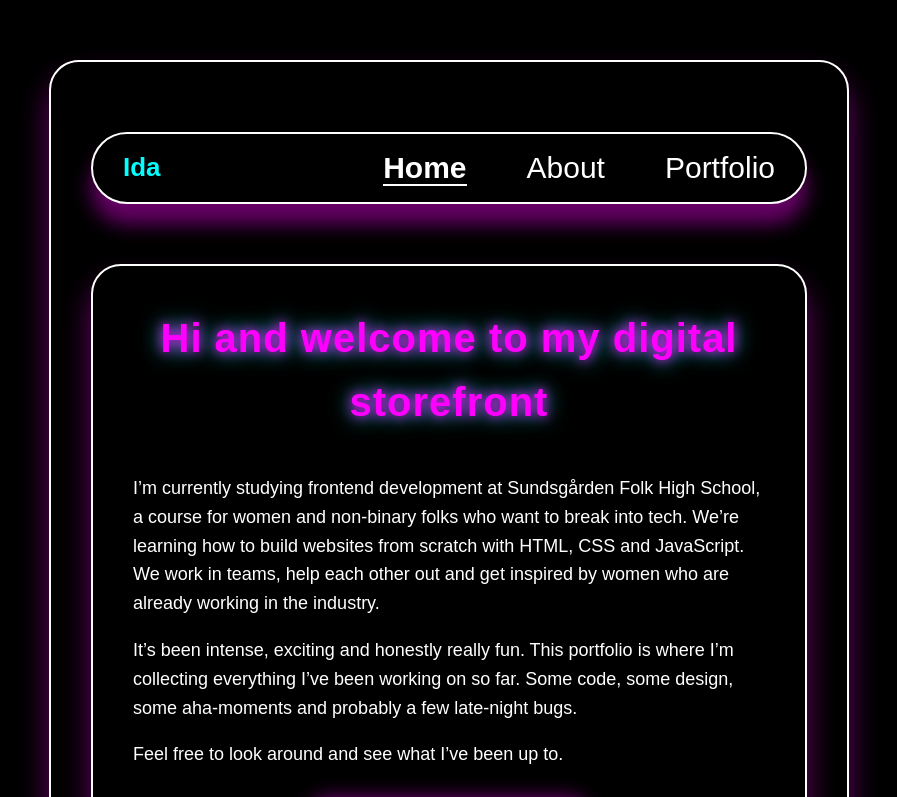
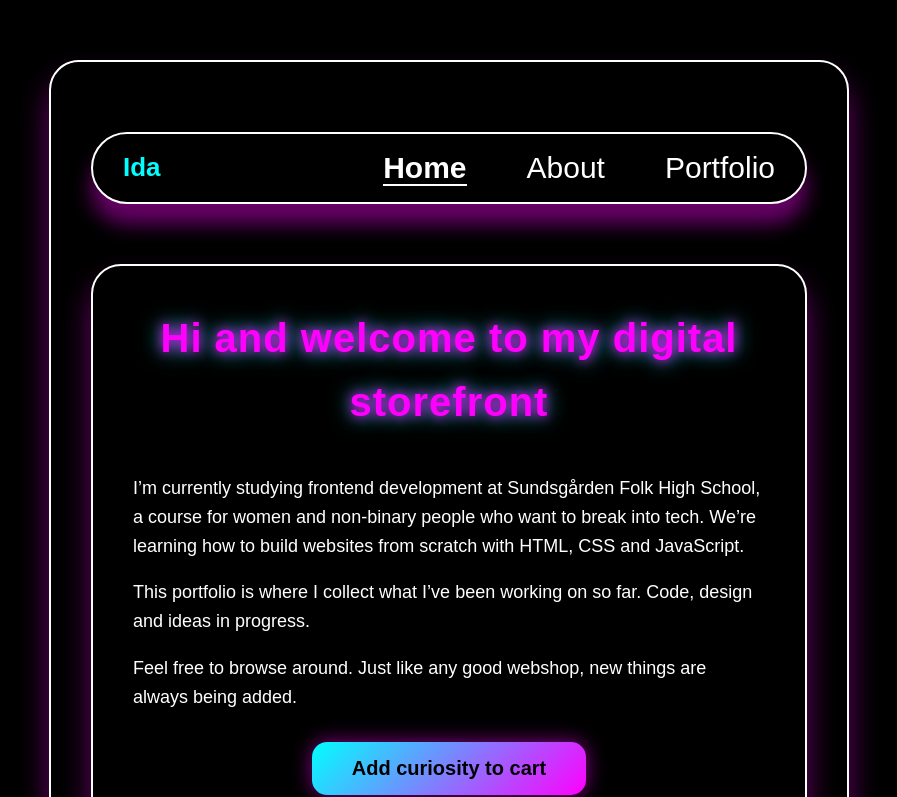
Before and after one commit to Idace/my-portfolio, a React (Vite) app: page / in a window 1280 px wide. Shown: the top 797 px of the page, without its empty margins (191-1088 px from the left). Built offline with nearby package versions, Linux system fonts and the light colour scheme.

Commit message:
changed text

```diff
--- a/src/components/About.css
+++ b/src/components/About.css
@@ -3,6 +3,7 @@
     margin: 80px auto;
     padding: 40px;
     background-image: url(../assets/my-pic.png);
+    background-repeat: no-repeat;
     border: 2px solid white;
     border-radius: 30px;
     box-shadow: 0 0 30px #ff00ff99;
--- a/src/pages/About.jsx
+++ b/src/pages/About.jsx
@@ -16,7 +16,9 @@ const  About=()=> {
         <div className="about-card">
             <h2 className="about-section"> Product specs</h2>
             <p>
-               I know how a store works. I’ve led people, organised chaos and made things happen. Now I’m turning that into digital skills for e-commerce.
+               I have learned a lot from working in physical stores.
+               Leading teams, staying organised and keeping things running smoothly.
+               Now I am starting to turn that experience into digital skills for the world of e-commerce.
             </p>
         </div>
 
--- a/src/pages/Home.jsx
+++ b/src/pages/Home.jsx
@@ -14,16 +14,14 @@ const Home =()=> {
         <div className="site-container">
             <h1 className="title">Hi and welcome to my digital storefront</h1>
             <p> I’m currently studying frontend development at Sundsgården Folk High School,
-                a course for women and non-binary folks who want to break into tech. We’re learning how
-                to build websites from scratch with HTML, CSS and JavaScript. We work in teams, help each other out
-                and get inspired by women who are already working in the industry.
+                a course for women and non-binary people who want to break into tech. We’re learning how
+                to build websites from scratch with HTML, CSS and JavaScript.
             </p>
             <p>
-                It’s been intense, exciting and honestly really fun. This portfolio is where I’m collecting everything
-                I’ve been working on so far. Some code, some design, some aha-moments and probably a few late-night bugs.
+               This portfolio is where I collect what I’ve been working on so far. Code, design and ideas in progress.
             </p>
             <p>
-                Feel free to look around and see what I’ve been up to.
+                Feel free to browse around. Just like any good webshop, new things are always being added.
             </p>
             <button className="cart-btn" onClick={handledAddClick}>
                 Add curiosity to cart
```
